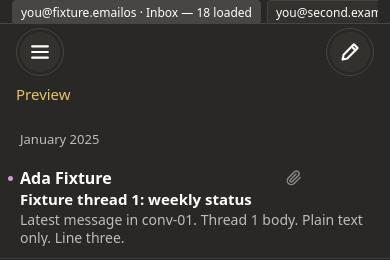
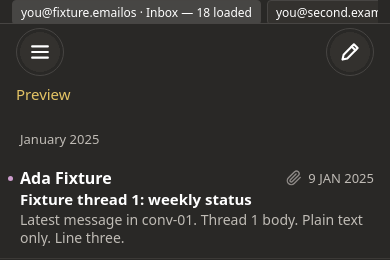
Before and after one commit to BbrSofiane/email-os, a Vue app: page / in a window 390 px wide. Shown: the top 260 px of the page. Built offline with nearby package versions, Linux system fonts and the light colour scheme.

Commit message:
fix(mobile): keep focused row date visible

```diff
--- a/src/assets/mobile/list.css
+++ b/src/assets/mobile/list.css
@@ -157,6 +157,11 @@
   visibility: visible;
 }
 
+.app[data-layout="compact"] .inbox-row.has-actions:is(.focused, :hover, :focus-within, .actions-open) .row-time {
+  opacity: 1;
+  pointer-events: auto;
+}
+
 .app[data-layout="compact"] .row-subject-snippet {
   display: contents;
 }
```
Also changed, not shown: 1 other file (tests, documents, lock files or other folders).
